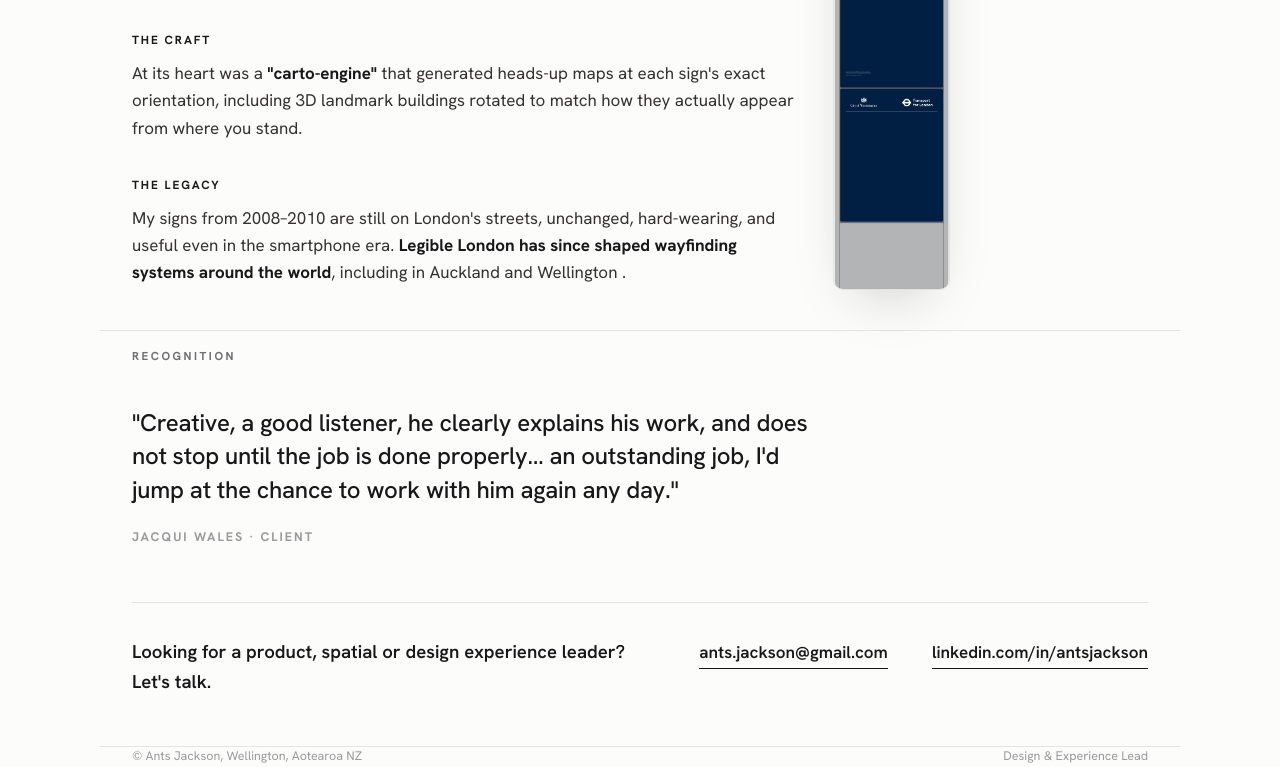
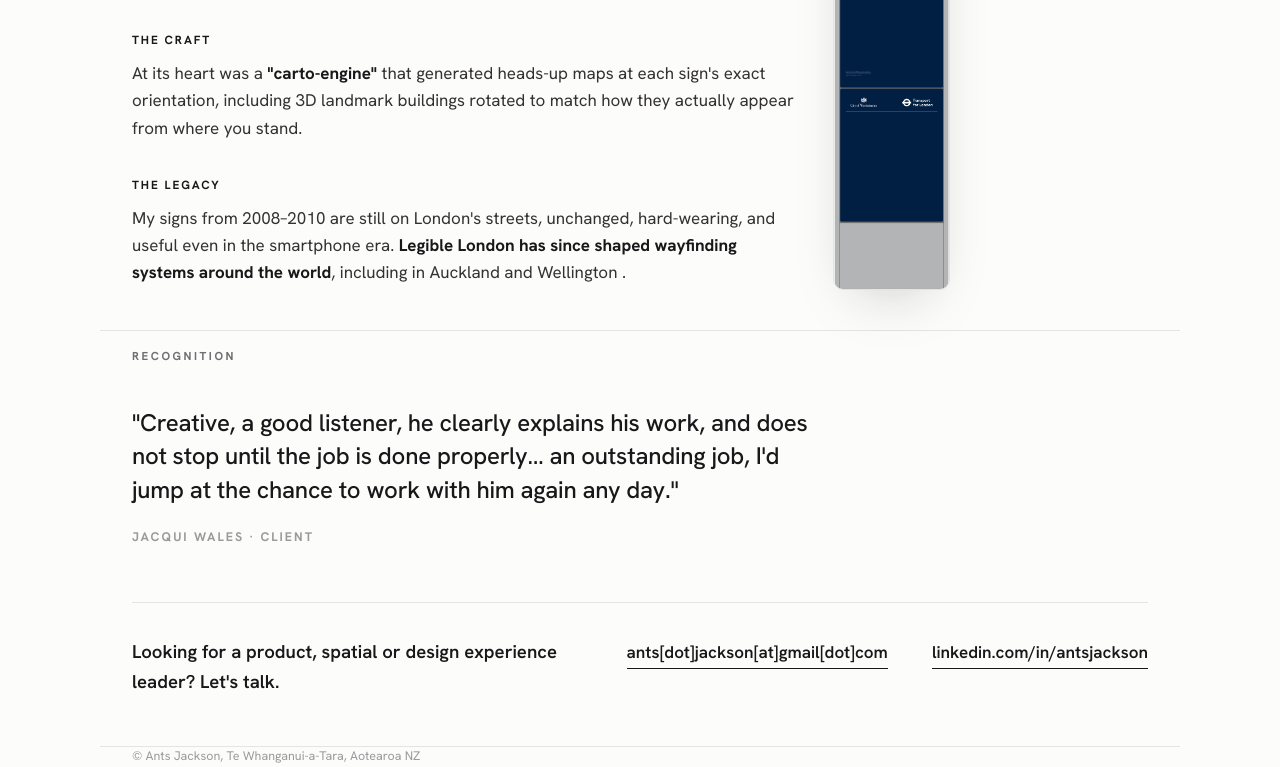
Before and after one commit to antomatico/hello, a plain HTML site: page index.html in a window 1280 px wide. Shown: the part 9650-10417 px from the top of the page. Drawn offline with Linux system fonts and the light colour scheme; files whose address does not match are found by name.

Commit message:
nips and tucks

```diff
--- a/index.html
+++ b/index.html
@@ -202,7 +202,11 @@ footer{padding:40px 0 60px;border-top:1px solid var(--line);}
   <p class="reveal">Right now I'm creating digital and physical experiences for Z Energy, work that spans channels, maps journeys, and asks you to hold the full picture of how someone moves through a service. Before Z, I spent a decade at Xero across Product and System Design and Design Leadership and Management, a lot of it keeping a design system honest as the product kept growing.</p>
   <p class="reveal">I cut my teeth in spatial design in the UK, architectural, retail, wayfinding, designing for the public realm, and that still shapes how I think about the way people move through and make sense of complex environments.</p>
   <p class="reveal">My approach is inclusive, collaborative and research-led. I keep stakeholders close, because decisions are easier when you're weighing evidence and keeping all of your audience central to the action.</p>
+
   <div class="facts reveal" style="margin-top:84px;max-width:none;">
+
+
+
     <div class="fact">
       <b>Z Energy</b><span class="fdate">2023 – Present</span>
       <ul class="fstudies">
@@ -236,6 +240,8 @@ footer{padding:40px 0 60px;border-top:1px solid var(--line);}
 
 <section id="work" class="wrap" style="margin-top:50px;">
   <div class="label reveal">Selected work</div>
+
+
 
   <!-- CASE 01 -->
   <article class="cs" id="case-zenergy">
@@ -443,15 +449,15 @@ footer{padding:40px 0 60px;border-top:1px solid var(--line);}
   </blockquote>
   <div class="contact-row reveal">
     <div class="c-lead">Looking for a product, spatial or design experience leader? Let's talk.</div>
-    <a href="mailto:ants.jackson@gmail.com">ants.jackson@gmail.com</a>
+    <a href="mailto:ants.jackson@gmail.com">ants[dot]jackson[at]gmail[dot]com</a>
     <a href="https://linkedin.com/in/antsjackson">linkedin.com/in/antsjackson</a>
   </div>
 </section>
 
 <footer class="wrap">
   <div class="foot">
-    <span>© Ants Jackson, Wellington, Aotearoa NZ</span>
-    <span>Design &amp; Experience Lead</span>
+    <span>© Ants Jackson, Te Whanganui-a-Tara, Aotearoa NZ</span>
+    <!--<span>Design &amp; Experience Lead</span>-->
   </div>
 </footer>
 
```
